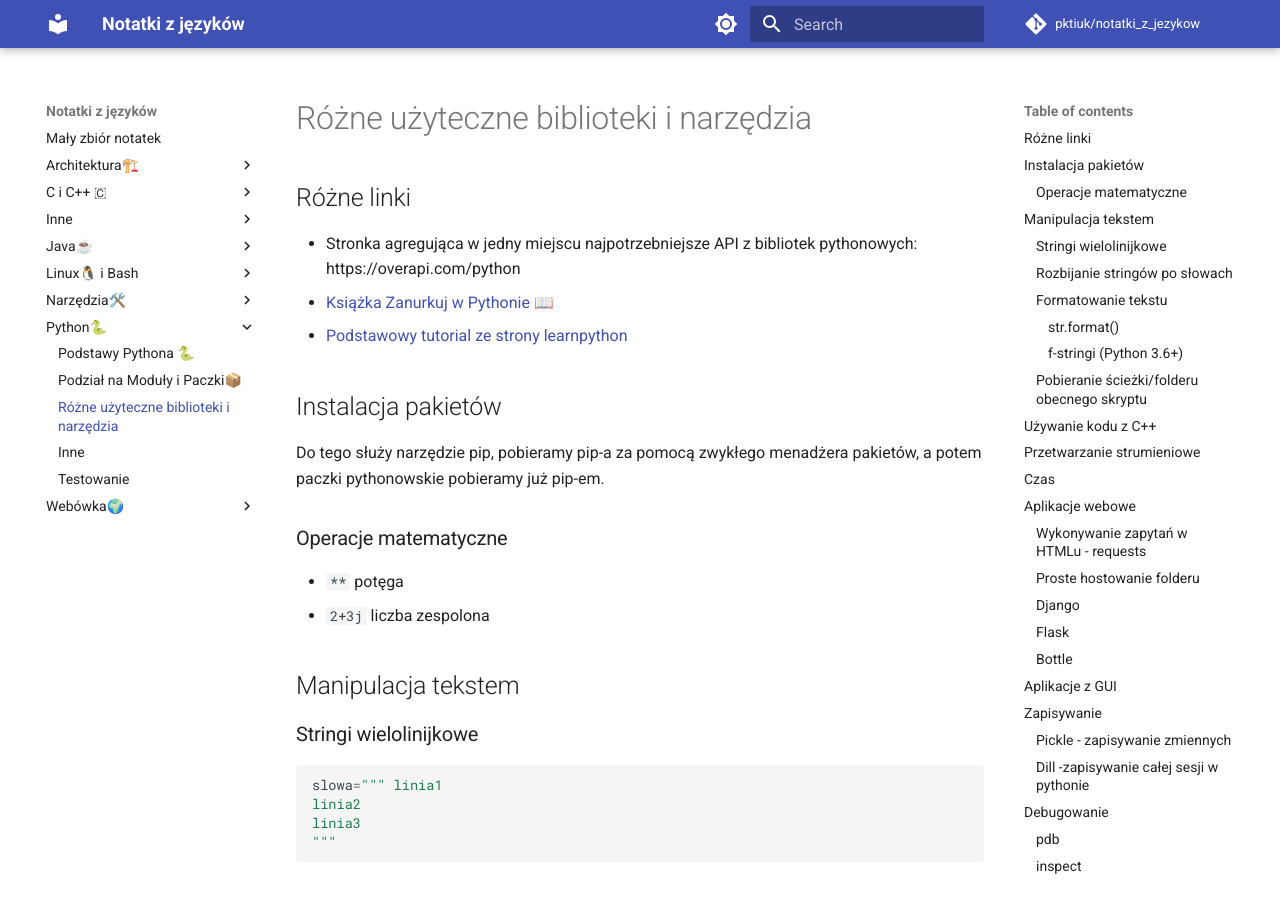
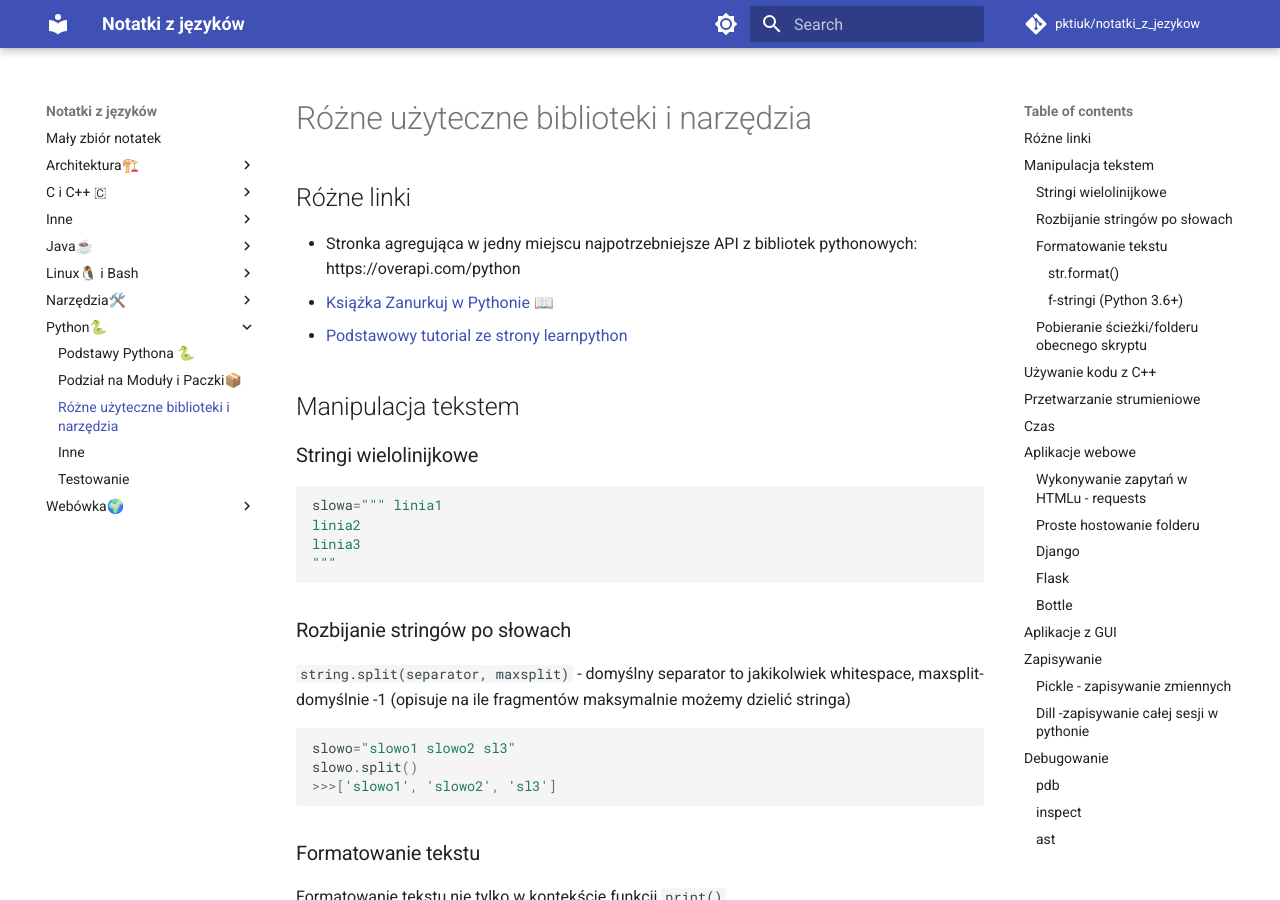
Before and after one commit to pktiuk/notatki_z_jezykow, an MkDocs documentation site: the page built from docs/Python🐍/4_biblioteki_i_narzędzia.md, in a window 1280 px wide and 900 px high. Built offline with MkDocs 1.6.1 and Material for MkDocs 9.7.7, drawn with Linux system fonts in a browser that asks for light colours; comment, search, counter and statistics services are not loaded.

Commit message:
Przeniesienie niektórych rzeczy z podstrony o bibliotekach

```diff
--- a/docs/Python🐍/4_biblioteki_i_narzędzia.md
+++ b/docs/Python🐍/4_biblioteki_i_narzędzia.md
@@ -6,14 +6,6 @@
 - [Książka Zanurkuj w Pythonie](https://pl.wikibooks.org/wiki/Zanurkuj_w_Pythonie/Wersja_do_druku) 📖
 - [Podstawowy tutorial ze strony learnpython](https://www.learnpython.org/)
 
-## Instalacja pakietów
-
-Do tego służy narzędzie pip, pobieramy pip-a za pomocą zwykłego menadżera pakietów, a potem paczki pythonowskie pobieramy już pip-em.
-
-### Operacje matematyczne
-
-- `**` potęga
-- `2+3j` liczba zespolona
 
 ## Manipulacja tekstem
 
```
Also changed, not shown: docs/Python🐍/1_ogolne_notatki.md (+3 -0 lines).
